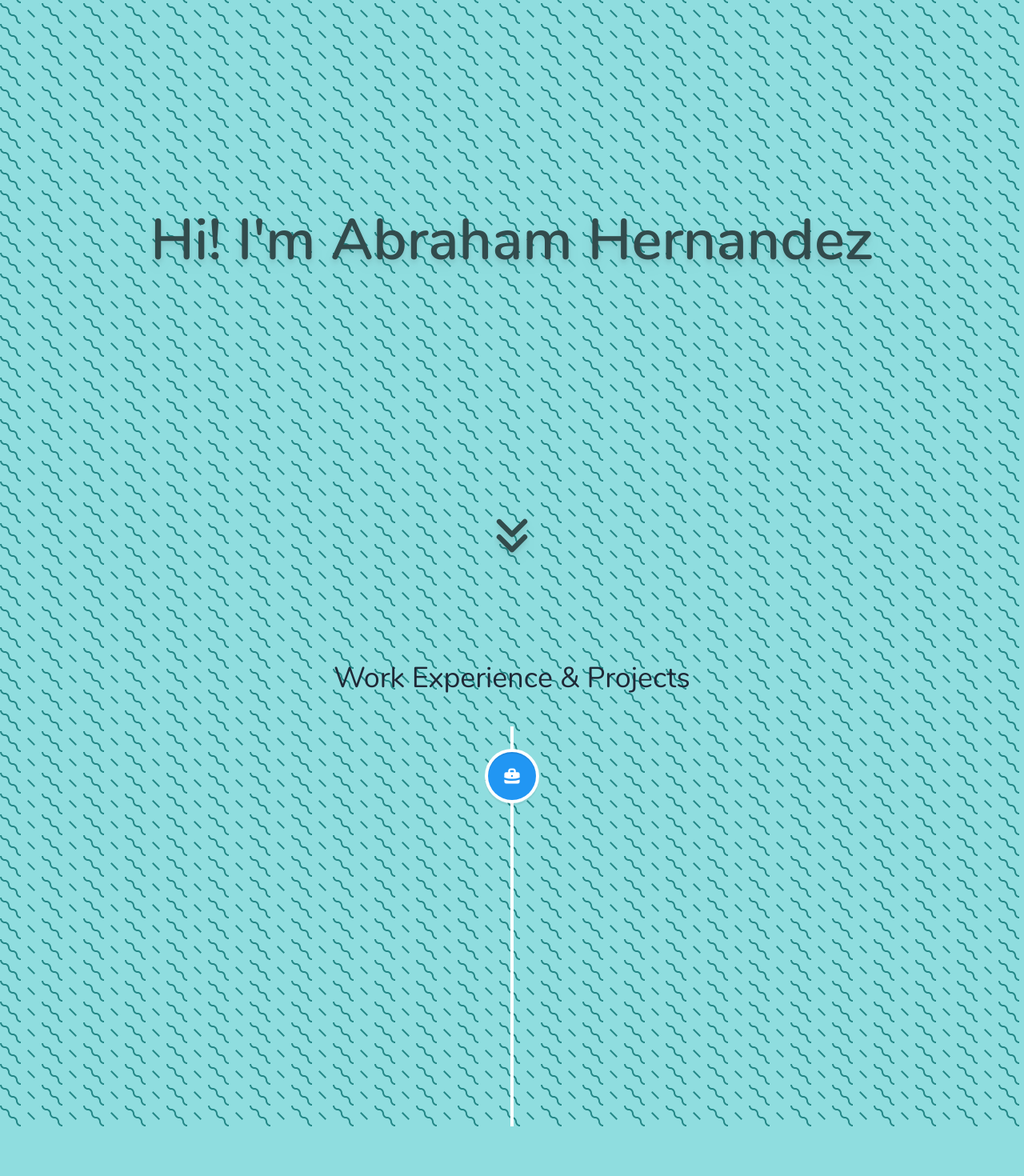
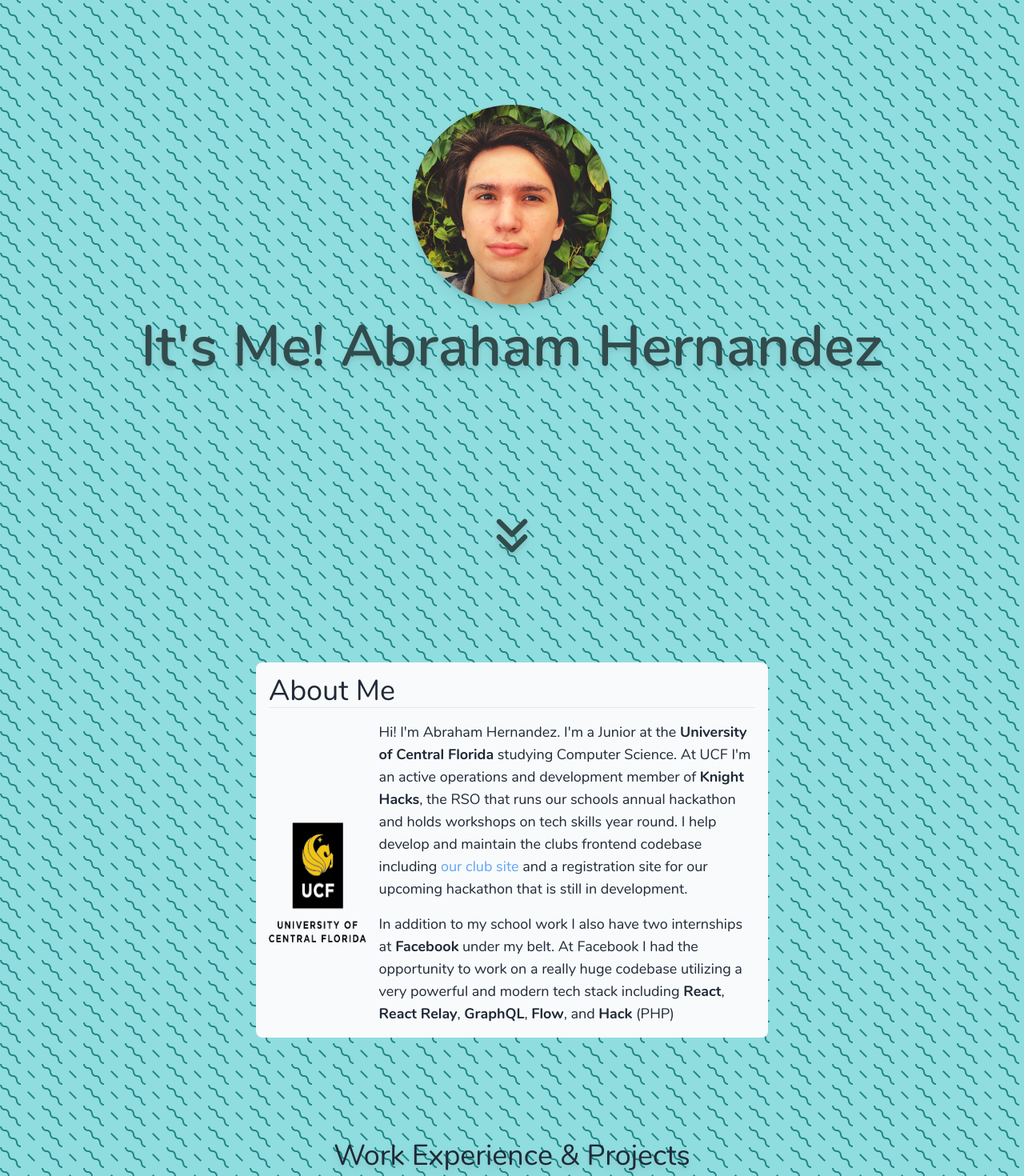
Before and after one commit to andreahern/portfolio, a Next.js app: page / in a window 1280 px wide. Shown: the part 100-1570 px from the top of the page at 80% size. Before the commit the page ends 1508 px from the top, so only its background shows below. Built offline with nearby package versions, Linux system fonts and the light colour scheme.

Commit message:
Create About Us Section

```diff
--- a/pages/index.tsx
+++ b/pages/index.tsx
@@ -1,4 +1,9 @@
 import Head from "next/head";
+import Image from "next/image";
+import Link from "next/link";
+
+import profilePic from "../public/me.jpg";
+import ucfBanner from "../public/ucf_banner.png";
 import { ChevronDoubleDownIcon, BriefcaseIcon } from "@heroicons/react/solid";
 import {
   VerticalTimeline,
@@ -20,12 +25,73 @@ export default function Home() {
 
       <main>
         <div className="text-body h-screen flex flex-col justify-center items-center filter drop-shadow-lg">
-          <h1 className="text-7xl font-semibold">Hi! I'm Abraham Hernandez</h1>
+          <Image
+            src={profilePic}
+            alt="Picture of me!"
+            width={250}
+            height={250}
+            className="rounded-full"
+          />
+          <h1 className="text-7xl font-semibold mt-4">
+            It's Me! Abraham Hernandez
+          </h1>
           <ChevronDoubleDownIcon className="h-16 w-16 absolute bottom-0" />
         </div>
 
         <div className="w-full flex flex-col justify-center items-center mt-32 text-gray-800">
-          <h1 className="text-4xl">Work Experience & Projects</h1>
+          <div className="bg-gray-50 rounded-lg w-1/2 p-4">
+            <h1 className="text-4xl">About Me</h1>
+            <hr />
+            <div className="flex flex-row space-x-4">
+              <div className="w-1/5 mt-10 flex justify-center items-center">
+                <Image
+                  src={ucfBanner}
+                  alt="UCF banner logo"
+                  width={150}
+                  height={150}
+                  layout="fixed"
+                />
+              </div>
+              <div className="flex flex-col w-4/5">
+                <p className="text-lg pt-4">
+                  Hi! I'm Abraham Hernandez. I'm a Junior at the{" "}
+                  <span className="font-bold">
+                    University of Central Florida
+                  </span>{" "}
+                  studying Computer Science. At UCF I'm an active operations and
+                  development member of{" "}
+                  <span className="font-bold">Knight Hacks</span>, the RSO that
+                  runs our schools annual hackathon and holds workshops on tech
+                  skills year round. I help develop and maintain the clubs
+                  frontend codebase including{" "}
+                  <Link href="https://club.knighthacks.org" passHref={true}>
+                    <span className="text-blue-400 hover:text-blue-300 active:text-blue-500 cursor-pointer">
+                      our club site
+                    </span>
+                  </Link>{" "}
+                  and a registration site for our upcoming hackathon that is
+                  still in development.
+                </p>
+                <p className="text-lg pt-4">
+                  In addition to my school work I also have two internships at
+                  <span className="font-bold"> Facebook</span> under my belt. At
+                  Facebook I had the opportunity to work on a really huge
+                  codebase utilizing a very powerful and modern tech stack
+                  including <span className="font-bold">React</span>,{" "}
+                  <span className="font-bold">React Relay</span>,{" "}
+                  <span className="font-bold">GraphQL</span>,{" "}
+                  <span className="font-bold">Flow</span>, and{" "}
+                  <span className="font-bold">Hack</span> (PHP)
+                </p>
+              </div>
+            </div>
+          </div>
+        </div>
+
+        <div className="w-full flex flex-col justify-center items-center mt-32 text-gray-800">
+          <h1 className="text-4xl filter drop-shadow-lg ">
+            Work Experience & Projects
+          </h1>
           <VerticalTimeline className="mt-10">
             <VerticalTimelineElement
               icon={<BriefcaseIcon />}
--- a/tailwind.config.js
+++ b/tailwind.config.js
@@ -16,7 +16,9 @@ module.exports = {
     },
   },
   variants: {
-    extend: {},
+    extend: {
+      textColor: ["active"],
+    },
   },
   plugins: [],
 };
```
Also changed, not shown: public/me.jpg (added), public/ucf_banner.png (added).
